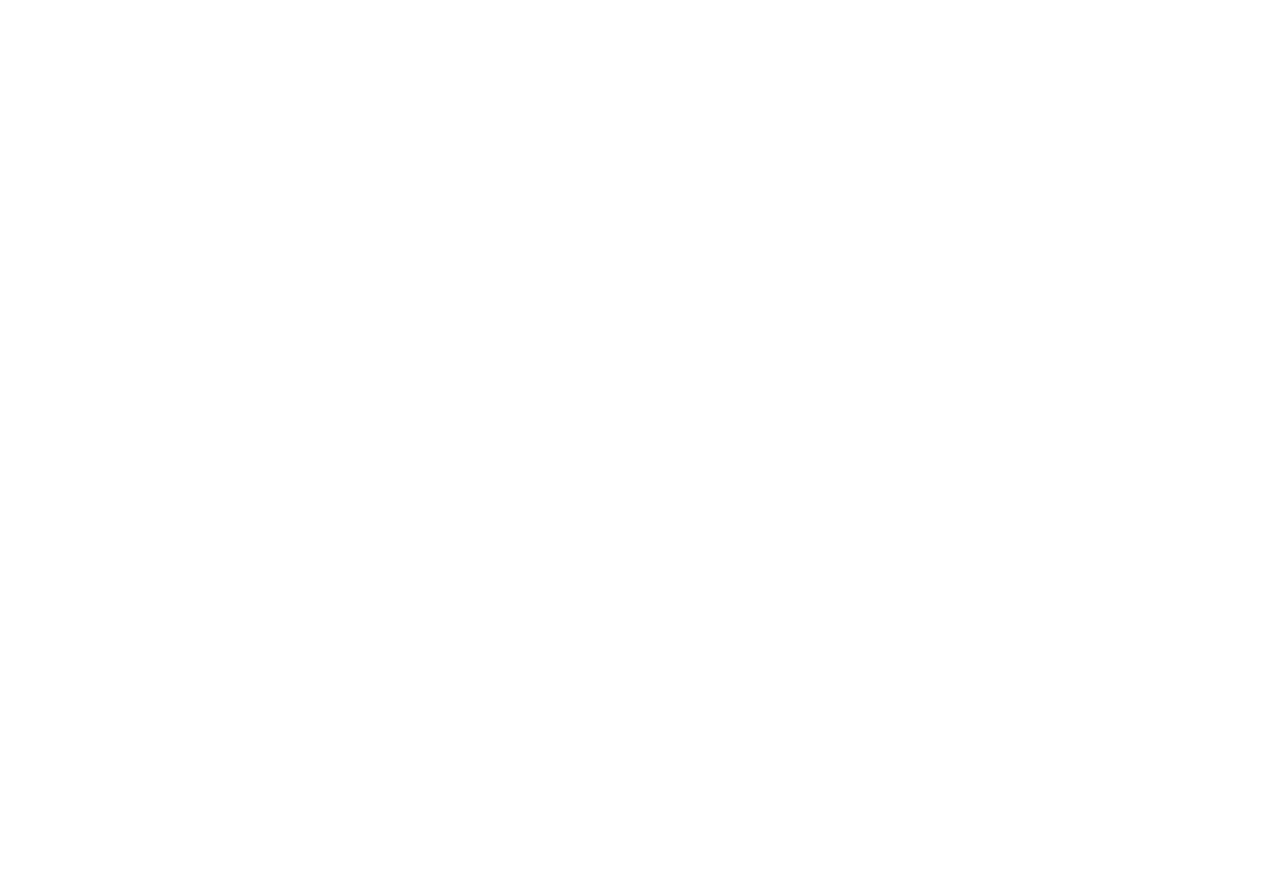
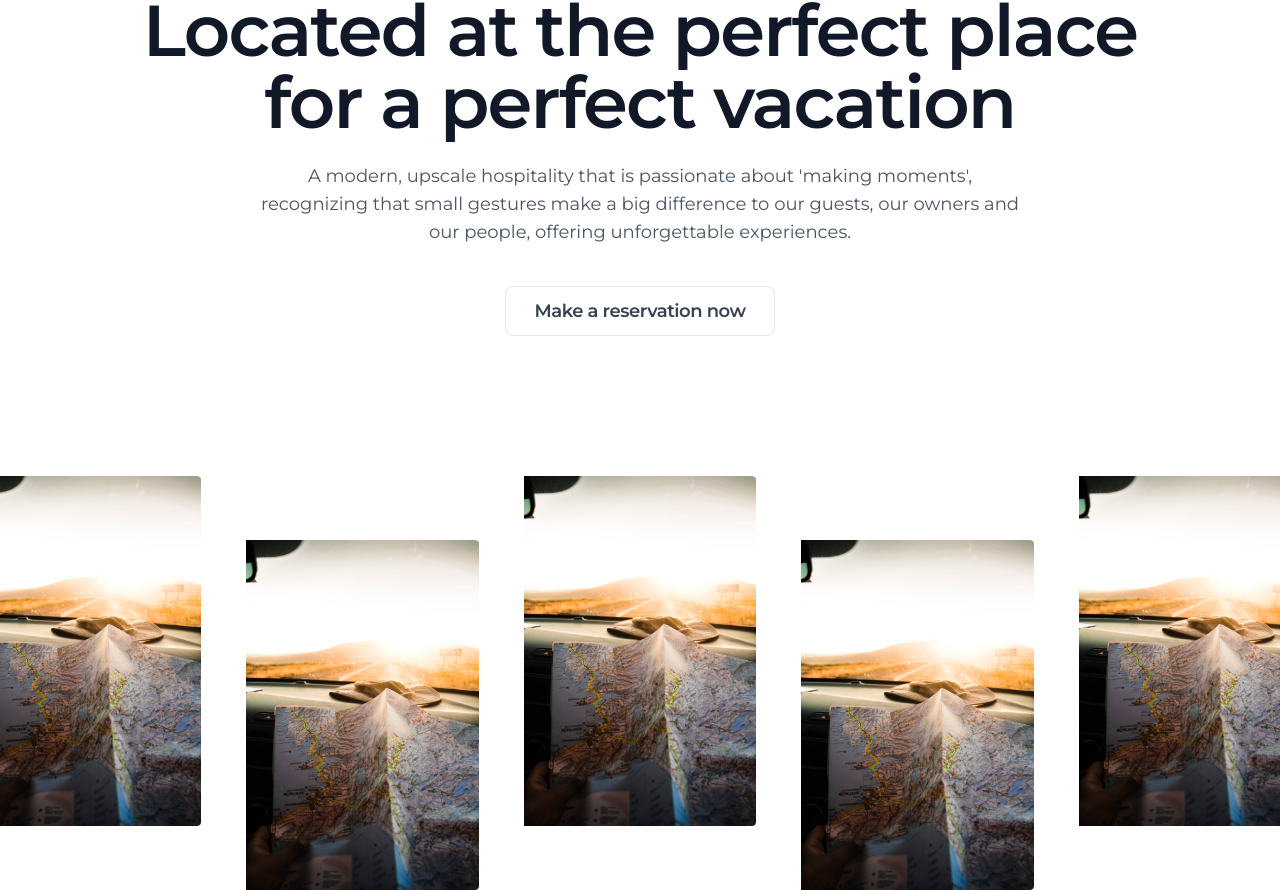
Before and after one commit to IlijaRad/apartments, a Next.js app: page / in a window 1280 px wide. Shown: the part 193-1083 px from the top of the page. Before the commit the page ends 800 px from the top, so only its background shows below. Built offline with nearby package versions, Linux system fonts and the light colour scheme.

Commit message:
- add home page, changed links into #id links

```diff
--- a/components/Header.js
+++ b/components/Header.js
@@ -1,4 +1,3 @@
-import Link from "next/link";
 import { HOME, ABOUT, ACCOMMODATION, CONTACT } from "../constants/routes";
 
 const LINKS = [
@@ -30,9 +29,7 @@
       <header className="p-6 max-w-7xl flex items-center justify-center mx-auto">
         <div className="flex w-full justify-between items-center">
           <div className="uppercase text-[#0F172A] text-xl font-semibold">
-            <Link href={HOME}>
-              <a>Greenleafstudioapartments</a>
-            </Link>
+            <a href={HOME}>Greenleafstudioapartments</a>
           </div>
           <nav>
             <ul className="flex gap-x-12">
@@ -41,9 +38,7 @@
                   key={id}
                   className="text-gray-700 font-medium hover:text-gray-800 transition-color"
                 >
-                  <Link href={href}>
-                    <a>{label}</a>
-                  </Link>
+                  <a href={href}>{label}</a>
                 </li>
               ))}
             </ul>
--- a/constants/routes.js
+++ b/constants/routes.js
@@ -1,4 +1,4 @@
-export const HOME = "/";
-export const ABOUT = "/about";
-export const ACCOMMODATION = "/accommodation";
-export const CONTACT = "/contact";
+export const HOME = "#home";
+export const ABOUT = "#about";
+export const ACCOMMODATION = "#accommodation";
+export const CONTACT = "#contact";
--- a/pages/index.js
+++ b/pages/index.js
@@ -1,3 +1,43 @@
+import Image from "next/image";
+import Img1 from "../public/img/1.png";
+
+const IMAGES = [
+  { id: 1, src: Img1, alt: "", position: "UP" },
+  { id: 2, src: Img1, alt: "", position: "DOWN" },
+  { id: 3, src: Img1, alt: "", position: "UP" },
+  { id: 4, src: Img1, alt: "", position: "DOWN" },
+  { id: 5, src: Img1, alt: "", position: "UP" },
+];
+
 export default function Home() {
-  return <div className="text-red-500">Hello world</div>;
+  return (
+    <div id="home" className="pt-[110px] overflow-hidden">
+      <h1 className="mx-auto text-7xl max-w-5xl text-gray-900 font-semibold text-center tracking-tight">
+        Located at the perfect place for a perfect vacation
+      </h1>
+      <p className="mx-auto mt-6 text-gray-600 text-lg text-center max-w-3xl">
+        A modern, upscale hospitality that is passionate about &apos;making
+        moments&apos;, recognizing that small gestures make a big difference to
+        our guests, our owners and our people, offering unforgettable
+        experiences.
+      </p>
+      <button className="mx-auto block font-semibold mt-10 py-2.5 px-7 border border-gray-200 rounded-lg text-gray-700 text-lg tracking-tight">
+        Make a reservation now
+      </button>
+      <div className="mt-[140px] flex gap-x-[45px] -mx-8 gap-y-0">
+        {IMAGES.map(({ id, src, alt, position }) => (
+          <div
+            key={id}
+            className={
+              position === "DOWN"
+                ? "mt-[64px] flex items-end"
+                : "flex items-start"
+            }
+          >
+            <Image src={src} alt={alt} width={360} height={542} />
+          </div>
+        ))}
+      </div>
+    </div>
+  );
 }
```
Also changed, not shown: public/img/1.png (added).
